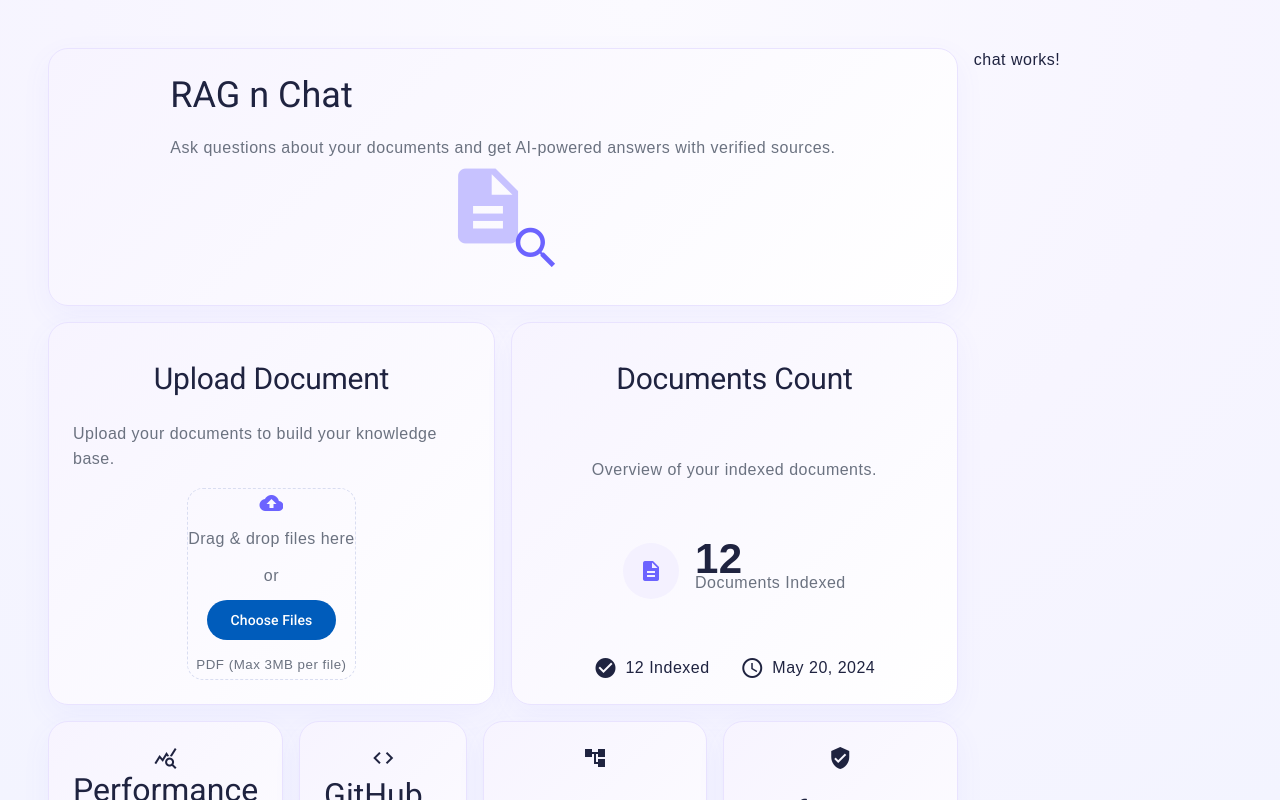
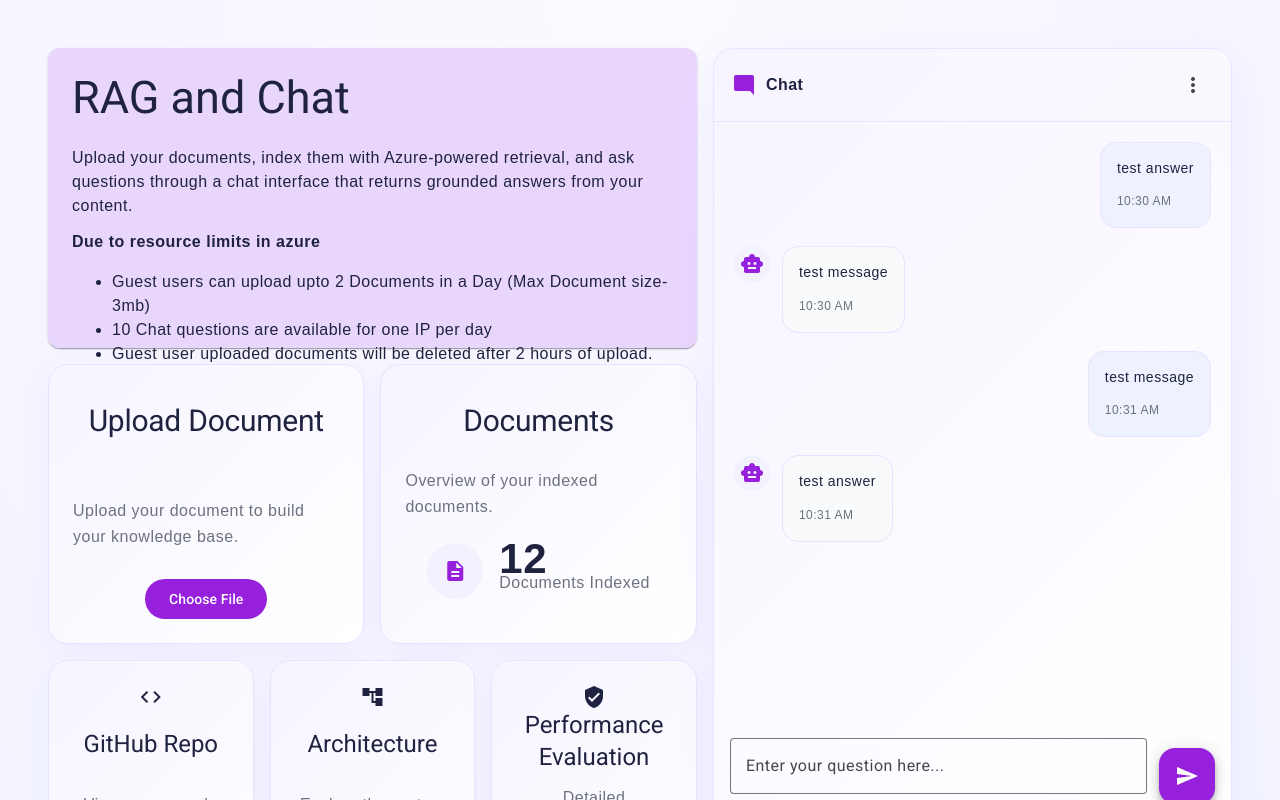
Before and after one commit to nashsparrow/azure-rag-frontend, an Angular app in the folder rag-chat-frontend/: page / in a window 1280 px wide. Shown: the top 800 px of the page. Built offline with nearby package versions, Linux system fonts and the light colour scheme.

Commit message:
Basic Structure with hard coded values

```diff
--- a/rag-chat-frontend/src/app/chat/chat.component.css
+++ b/rag-chat-frontend/src/app/chat/chat.component.css
@@ -0,0 +1,97 @@
+.chat-card {
+  height: 100%;
+  padding: 0;
+  border: 1px solid var(--border-soft);
+  border-radius: 20px;
+  box-shadow: 0 16px 40px rgba(108, 99, 255, 0.08);
+  background: linear-gradient(135deg, #f7f4ff 0%, #ffffff 100%);
+}
+
+.chat-header {
+  display: flex;
+  align-items: center;
+  justify-content: space-between;
+  padding: 16px 18px;
+  border-bottom: 1px solid var(--border-soft);
+}
+
+.chat-title {
+  display: flex;
+  gap: 10px;
+  align-items: center;
+  font-weight: 600;
+}
+
+.chat-title mat-icon,
+.bot-icon {
+  color: var(--primary);
+}
+
+.chat-body {
+  display: flex;
+  flex-direction: column;
+  gap: 18px;
+  padding: 20px;
+  min-height: 560px;
+}
+
+.message-row {
+  display: flex;
+  gap: 12px;
+}
+
+.user-row {
+  justify-content: flex-end;
+}
+
+.bot-icon {
+  width: 36px;
+  height: 36px;
+  border-radius: 50%;
+  display: grid;
+  place-items: center;
+  background: var(--surface-soft);
+}
+
+.message-bubble {
+  max-width: 78%;
+  padding: 14px 16px;
+  border-radius: 16px;
+  border: 1px solid var(--border-soft);
+}
+
+.user-bubble {
+  background: var(--user-bubble);
+}
+
+.bot-bubble {
+  background: var(--bot-bubble);
+}
+
+.message-text {
+  white-space: pre-line;
+  line-height: 1.6;
+  font-size: 14px;
+}
+
+.message-time {
+  margin-top: 10px;
+  font-size: 12px;
+  color: var(--muted);
+}
+
+.chat-input-wrap {
+  display: flex;
+  gap: 12px;
+  align-items: center;
+  padding: 16px;
+}
+
+.chat-input {
+  flex: 1;
+}
+
+.send-btn {
+  background: var(--primary) !important;
+  color: white !important;
+}
--- a/rag-chat-frontend/src/app/chat/chat.component.html
+++ b/rag-chat-frontend/src/app/chat/chat.component.html
@@ -1 +1,44 @@
-<p>chat works!</p>
+<mat-card class="chat-card">
+  <div class="chat-header">
+    <div class="chat-title">
+      <mat-icon>mode_comment</mat-icon>
+      <span>Chat</span>
+    </div>
+    <button mat-icon-button>
+      <mat-icon>more_vert</mat-icon>
+    </button>
+  </div>
+
+  <div class="chat-body">
+    @for (message of messages; track $index) {
+      <div class="message-row" [class.user-row]="message.type === 'user'">
+        <div class="bot-icon" *ngIf="message.type === 'bot'">
+          <mat-icon>smart_toy</mat-icon>
+        </div>
+
+        <div
+          class="message-bubble"
+          [class.user-bubble]="message.type === 'user'"
+          [class.bot-bubble]="message.type === 'bot'"
+        >
+          <div class="message-text">{{ message.text }}</div>
+          <div class="message-time">{{ message.time }}</div>
+        </div>
+      </div>
+    }
+  </div>
+
+  <div class="chat-input-wrap">
+    <mat-form-field appearance="outline" class="chat-input">
+      <input
+        matInput
+        [(ngModel)]="prompt"
+        placeholder="Enter your question here..."
+      />
+    </mat-form-field>
+
+    <button mat-fab class="send-btn" aria-label="Send">
+      <mat-icon>send</mat-icon>
+    </button>
+  </div>
+</mat-card>
--- a/rag-chat-frontend/src/app/chat/chat.component.ts
+++ b/rag-chat-frontend/src/app/chat/chat.component.ts
@@ -1,12 +1,50 @@
 import { Component } from '@angular/core';
+import { CommonModule } from '@angular/common';
+import { FormsModule } from '@angular/forms';
+import { MatButtonModule } from '@angular/material/button';
+import { MatCardModule } from '@angular/material/card';
+import { MatFormFieldModule } from '@angular/material/form-field';
+import { MatIconModule } from '@angular/material/icon';
+import { MatInputModule } from '@angular/material/input';
 
 @Component({
   selector: 'app-chat',
   standalone: true,
-  imports: [],
+  imports: [
+    CommonModule,
+    FormsModule,
+    MatCardModule,
+    MatButtonModule,
+    MatIconModule,
+    MatInputModule,
+    MatFormFieldModule,
+  ],
   templateUrl: './chat.component.html',
-  styleUrl: './chat.component.css'
+  styleUrl: './chat.component.css',
 })
 export class ChatComponent {
+  prompt = '';
 
+  messages = [
+    {
+      type: 'user',
+      text: 'test answer',
+      time: '10:30 AM',
+    },
+    {
+      type: 'bot',
+      text: `test message`,
+      time: '10:30 AM',
+    },
+    {
+      type: 'user',
+      text: 'test message',
+      time: '10:31 AM',
+    },
+    {
+      type: 'bot',
+      text: 'test answer',
+      time: '10:31 AM',
+    },
+  ];
 }
--- a/rag-chat-frontend/src/app/home/home.component.css
+++ b/rag-chat-frontend/src/app/home/home.component.css
@@ -16,17 +16,14 @@
   gap: 16px;
 }
 
-.title-card,
-.upload-card,
-.docs-card,
-.quick-card,
-.footer-strip {
+.all-cards,
+.quick-card {
   border-radius: 20px;
   border: 1px solid var(--border-soft);
   box-shadow: 0 10px 30px rgba(108, 99, 255, 0.06);
 }
 
-.title-card {
+.all-cards {
   padding: 24px;
   display: flex;
   justify-content: space-between;
@@ -34,12 +31,20 @@
   background: linear-gradient(135deg, #f7f4ff 0%, #ffffff 100%);
 }
 
-.title-card h1 {
-  margin: 0 0 10px;
+.title-card {
+  padding: 24px;
+  display: flex;
+  justify-content: space-between;
+  align-items: left;
+  background: #e6cdfdc7;
+  height: 300px;
+}
+
+.all-cards h1 {
   font-size: 30px;
 }
 
-.title-card p,
+.all-cards p,
 .upload-card p,
 .docs-card p,
 .quick-card p {
@@ -48,20 +53,20 @@
   line-height: 1.6;
 }
 
-.title-graphic {
+.all-graphic {
   position: relative;
   width: 120px;
   height: 120px;
 }
 
-.title-graphic mat-icon:first-child {
+.all-graphic mat-icon:first-child {
   font-size: 90px;
   width: 90px;
   height: 90px;
   color: #c7c2ff;
 }
 
-.title-graphic mat-icon:last-child {
+.all-graphic mat-icon:last-child {
   position: absolute;
   right: 0;
   bottom: 6px;
@@ -82,7 +87,7 @@
 }
 
 .quick-grid {
-  grid-template-columns: repeat(4, 1fr);
+  grid-template-columns: repeat(3, 1fr);
 }
 
 .upload-card,
@@ -183,3 +188,14 @@
     grid-template-columns: 1fr;
   }
 }
+
+.all-cards:hover {
+  transform: translateY(-4px);
+  box-shadow: 0 16px 30px rgba(108, 99, 255, 0.12);
+  border-color: #cfc4ff;
+}
+
+.all-buttonall-icon
+{
+    color:#8a4bc1;
+}
--- a/rag-chat-frontend/src/app/home/home.component.html
+++ b/rag-chat-frontend/src/app/home/home.component.html
@@ -3,33 +3,36 @@
     <section class="left-panel">
       <mat-card class="title-card">
         <div>
-          <h3>RAG n Chat</h3>
+          <h2>RAG and Chat</h2>
           <p>
-            Ask questions about your documents and get AI-powered answers with
-            verified sources.
+            Upload your documents, index them with Azure-powered retrieval, and
+            ask questions through a chat interface that returns grounded answers
+            from your content.
           </p>
-        </div>
-        <div class="title-graphic">
-          <mat-icon>description</mat-icon>
-          <mat-icon>search</mat-icon>
+          <p><b>Due to resource limits in azure</b></p>
+          <ul>
+            <li>
+              Guest users can upload upto 2 Documents in a Day (Max Document
+              size- 3mb)
+            </li>
+            <li>10 Chat questions are available for one IP per day</li>
+            <li>
+              Guest user uploaded documents will be deleted after 2 hours of
+              upload.
+            </li>
+          </ul>
         </div>
       </mat-card>
 
       <div class="stats-grid">
-        <mat-card class="title-card">
+        <mat-card class="all-cards">
           <h1>Upload Document</h1>
-          <p>Upload your documents to build your knowledge base.</p>
-          <div class="upload-box">
-            <mat-icon>cloud_upload</mat-icon>
-            <span>Drag & drop files here</span>
-            <span>or</span>
-            <button mat-flat-button>Choose Files</button>
-            <small>PDF (Max 3MB per file)</small>
-          </div>
+          <p>Upload your document to build your knowledge base.</p>
+          <button mat-flat-button color="primary">Choose File</button>
         </mat-card>
 
-        <mat-card class="title-card">
-          <h1>Documents Count</h1>
+        <mat-card class="all-cards">
+          <h1>Documents</h1>
           <p>Overview of your indexed documents.</p>
           <div class="docs-count">
             <div class="count-icon"><mat-icon>description</mat-icon></div>
@@ -38,26 +41,18 @@
               <div class="count-label">Documents Indexed</div>
             </div>
           </div>
-          <div class="mini-stats">
-            <div class="mini-stat">
-              <mat-icon>check_circle</mat-icon>
-              <span>12 Indexed</span>
-            </div>
-            <div class="mini-stat">
-              <mat-icon>schedule</mat-icon>
-              <span>May 20, 2024</span>
-            </div>
-          </div>
         </mat-card>
       </div>
 
       <div class="quick-grid">
         @for (card of quickCards; track card.title) {
-          <mat-card class="title-card">
+          <mat-card class="all-cards">
             <mat-icon>{{ card.icon }}</mat-icon>
-            <h4>{{ card.title }}</h4>
-            <p>{{ card.subtitle }}</p>
-            <button mat-stroked-button>{{ card.action }}</button>
+            <h6 style="text-align: center">{{ card.title }}</h6>
+            <p style="text-align: center">{{ card.subtitle }}</p>
+            <button mat-stroked-button color="primary">
+              {{ card.action }}
+            </button>
           </mat-card>
         }
       </div>
--- a/rag-chat-frontend/src/app/home/home.component.ts
+++ b/rag-chat-frontend/src/app/home/home.component.ts
@@ -9,13 +9,27 @@ import { ChatComponent } from '../chat/chat.component';
   standalone: true,
   imports: [MatCardModule, MatIconModule, MatButtonModule, ChatComponent],
   templateUrl: './home.component.html',
-  styleUrl: './home.component.css'
+  styleUrl: './home.component.css',
 })
 export class HomeComponent {
   quickCards = [
-    { icon: 'query_stats', title: 'Performance Evaluation Results', subtitle: 'View retrieval and generation performance metrics.', action: 'View Results' },
-    { icon: 'code', title: 'GitHub Repo', subtitle: 'View source code and project repository.', action: 'View Repository' },
-    { icon: 'account_tree', title: 'Architecture', subtitle: 'Explore the system architecture and pipeline.', action: 'View Architecture' },
-    { icon: 'verified_user', title: 'Performance Evaluation', subtitle: 'Detailed performance analysis and insights.', action: 'View Evaluation' }
+    {
+      icon: 'code',
+      title: 'GitHub Repo',
+      subtitle: 'View source code and project repository.',
+      action: 'View Repository',
+    },
+    {
+      icon: 'account_tree',
+      title: 'Architecture',
+      subtitle: 'Explore the system architecture and pipeline.',
+      action: 'View Architecture',
+    },
+    {
+      icon: 'verified_user',
+      title: 'Performance Evaluation',
+      subtitle: 'Detailed performance analysis and insights.',
+      action: 'View Evaluation',
+    },
   ];
 }
--- a/rag-chat-frontend/src/index.html
+++ b/rag-chat-frontend/src/index.html
@@ -1,13 +1,19 @@
 <!doctype html>
 <html lang="en">
   <head>
-  <meta charset="utf-8">
+    <meta charset="utf-8" />
     <title>RagChatFrontend</title>
-  <base href="/">
-  <meta name="viewport" content="width=device-width, initial-scale=1">
-  <link rel="icon" type="image/x-icon" href="favicon.ico">
-  <link href="https://fonts.googleapis.com/css2?family=Roboto:wght@300;400;500&display=swap" rel="stylesheet">
-  <link href="https://fonts.googleapis.com/icon?family=Material+Icons" rel="stylesheet">
+    <base href="/" />
+    <meta name="viewport" content="width=device-width, initial-scale=1" />
+    <link rel="icon" type="image/x-icon" href="favicon.ico" />
+    <link
+      href="https://fonts.googleapis.com/css2?family=Roboto:wght@300;400;500&display=swap"
+      rel="stylesheet"
+    />
+    <link
+      href="https://fonts.googleapis.com/icon?family=Material+Icons"
+      rel="stylesheet"
+    />
   </head>
   <body class="mat-typography">
     <app-root></app-root>
--- a/rag-chat-frontend/src/styles.css
+++ b/rag-chat-frontend/src/styles.css
@@ -5,8 +5,8 @@
   --surface-soft: #f4f1ff;
   --border: #d9ddf1;
   --border-soft: #e9e3ff;
-  --primary: #6c63ff;
-  --primary-strong: #4f46e5;
+  --primary: #9620db;
+  --primary-strong: #c546e5;
   --text: #1f2340;
   --muted: #6b7280;
   --user-bubble: #eef2ff;
@@ -20,11 +20,29 @@ html, body {
   height: 100%;
 }
 
+h1, h2, h3, h4, h5, h6 {
+  font-family: "Space Grotesk", "Manrope", sans-serif;
+}
+
+
 body {
   margin: 0;
   background: radial-gradient(circle at top, #fbfaff 0%, var(--bg) 55%, #f3f4ff 100%);
   color: var(--text);
-  font-family: Roboto, "Helvetica Neue", sans-serif;
+  font-family: "Manrope", "Roboto", "Helvetica Neue", sans-serif;
 }
-html, body { height: 100%; }
-body { margin: 0; font-family: Roboto, "Helvetica Neue", sans-serif; }
+
+
+.mat-mdc-unelevated-button.mat-primary,
+.mat-mdc-fab.mat-primary,
+.mat-mdc-mini-fab.mat-primary {
+  --mdc-filled-button-container-color: var(--primary);
+  --mdc-filled-button-label-text-color: #ffffff;
+  --mdc-fab-container-color: #ff637a;
+  --mdc-fab-icon-color: #ffffff;
+}
+
+.mat-mdc-outlined-button.mat-primary {
+  --mdc-outlined-button-label-text-color:  var(--primary);
+  --mdc-outlined-button-outline-color:  var(--primary);
+}
```
Lines whose indentation alone changed are shown as unchanged.
